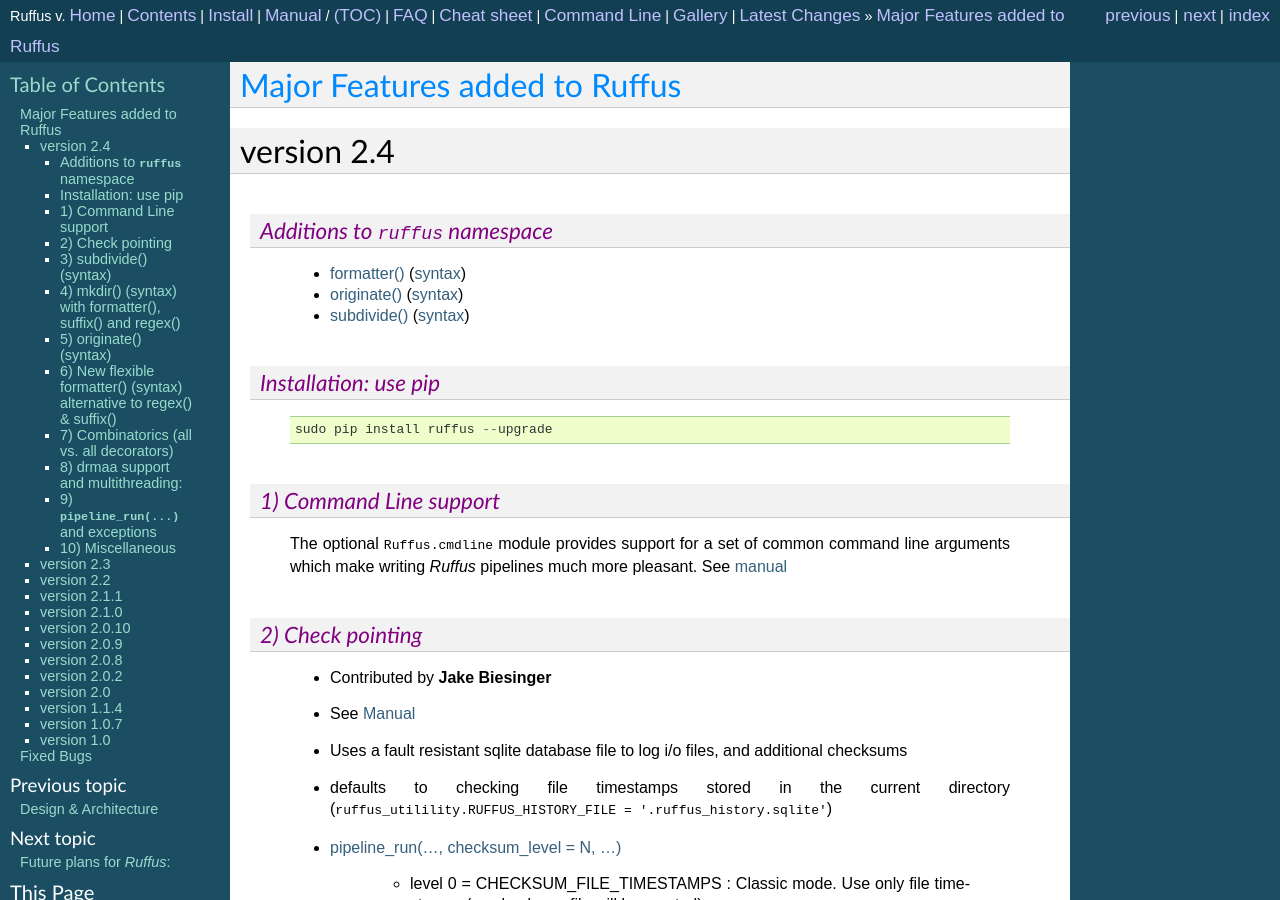
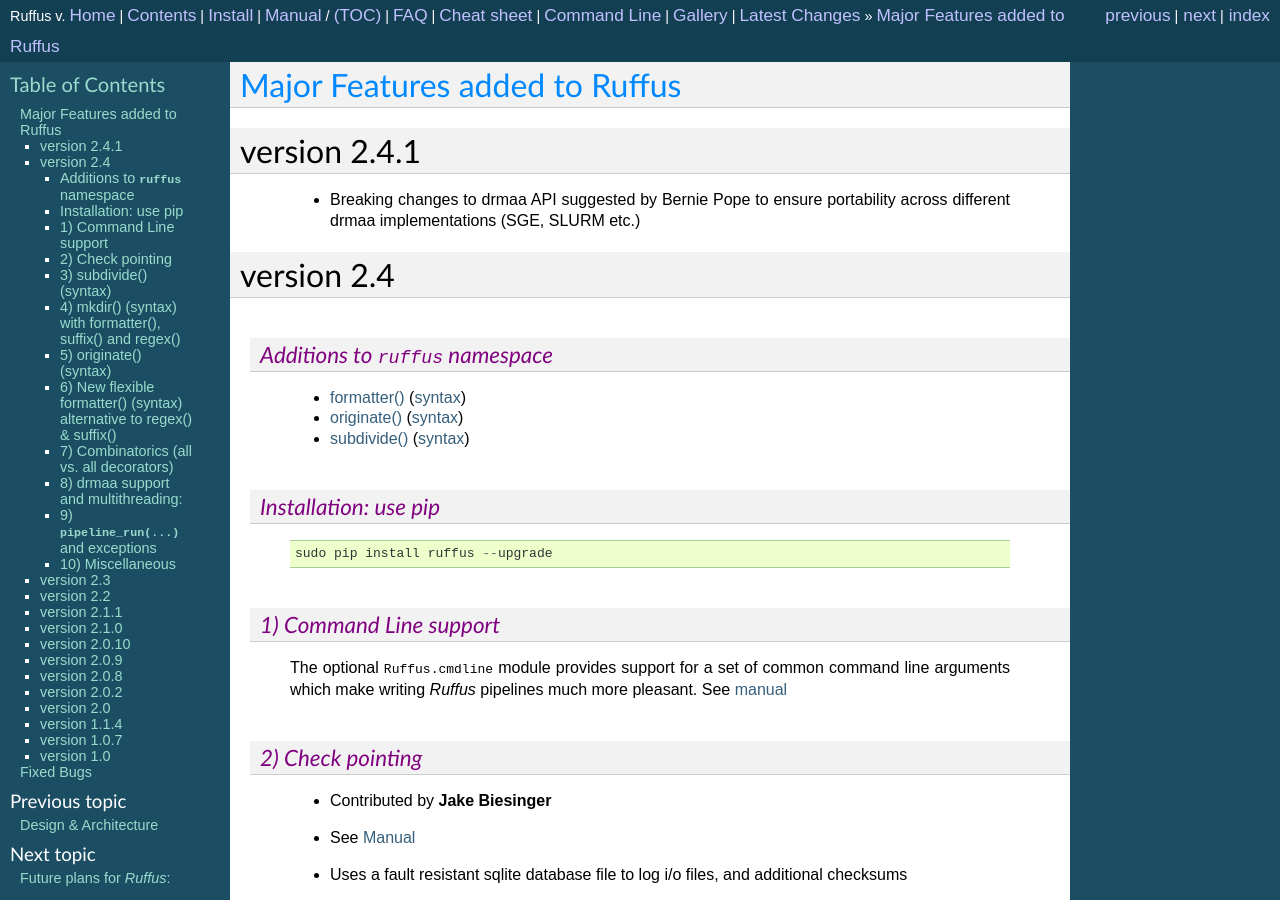
Before and after one commit to cgat-developers/ruffus, a Sphinx documentation site: the page built from doc/history.rst, in a window 1280 px wide and 900 px high. Built offline with Sphinx 7.4.7, drawn with Linux system fonts in a browser that asks for light colours; formulas are drawn with MathJax 3; the version number could not be read and is left out.

Commit message:
Documentation bugs

```diff
--- a/doc/history.rst
+++ b/doc/history.rst
@@ -2,6 +2,12 @@
 ########################################
 Major Features added to Ruffus
 ########################################
+
+********************************************************************
+version 2.4.1
+********************************************************************
+
+    * Breaking changes to drmaa API suggested by Bernie Pope to ensure portability across different drmaa implementations (SGE, SLURM etc.)
 
 ********************************************************************
 version 2.4
--- a/doc/tutorials/new_tutorial/command_line.rst
+++ b/doc/tutorials/new_tutorial/command_line.rst
@@ -289,7 +289,7 @@
 .. _code_template.optparse:
 
 ************************************************************************************************************
-Template for `argparse  <http://docs.python.org/2.7/library/optparse.html>`__
+Template for `optparse  <http://docs.python.org/2.7/library/optparse.html>`__
 ************************************************************************************************************
 
     deprecated since python 2.7
```
